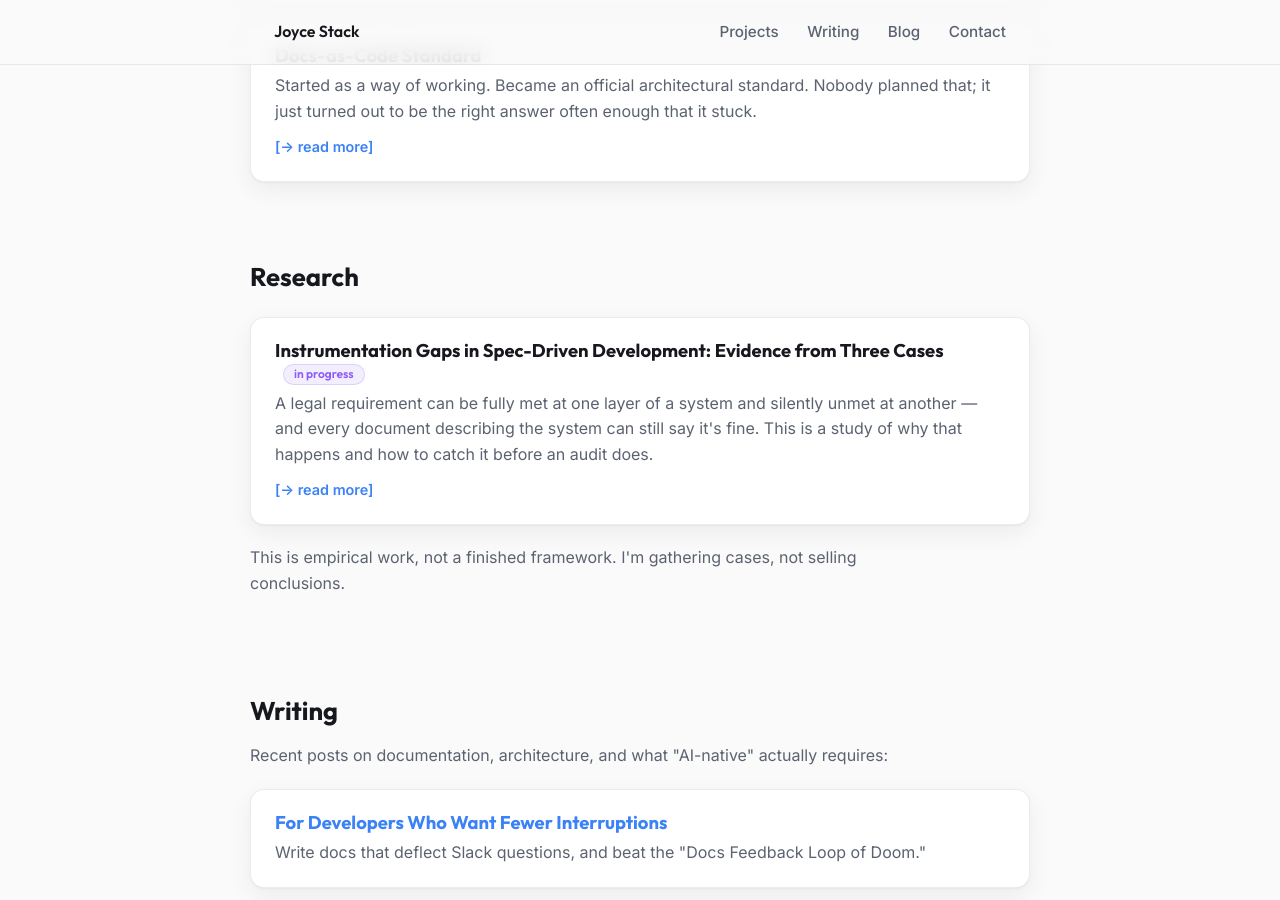
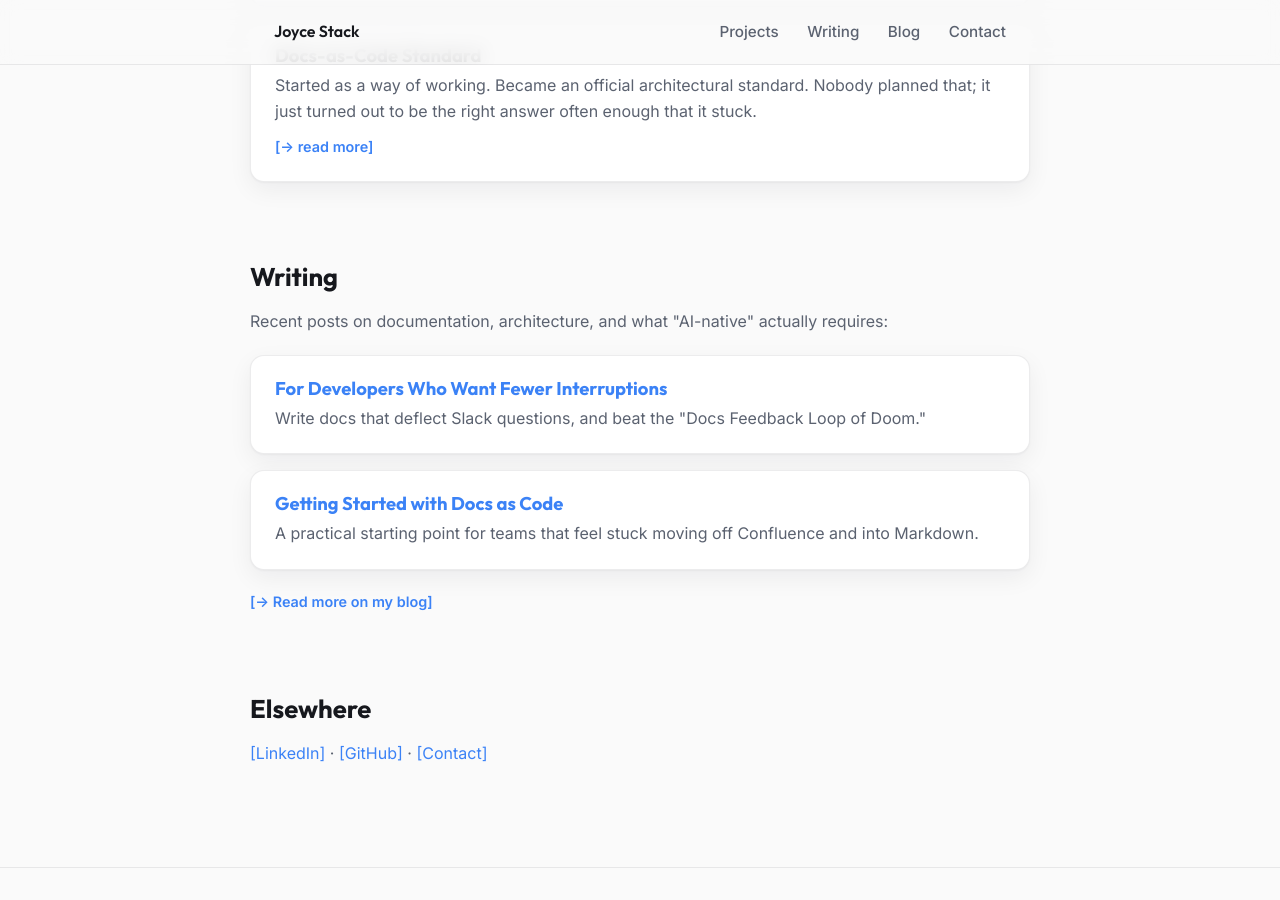
Before and after one commit to JoyceMarieStack/joycemariestack.github.io, a Jekyll site: the page built from index.md, in a window 1280 px wide and 900 px high, scrolled down 1896 px. Built offline with Jekyll 4.4.1, drawn with Linux system fonts in a browser that asks for light colours.

Commit message:
Update index.md

```diff
--- a/index.md
+++ b/index.md
@@ -58,18 +58,6 @@ title: Welcome
   </div>
 </section>
 
-<section class="section wrap">
-  <h2 class="section-title">Research</h2>
-  <div class="card-grid">
-    <div class="card">
-      <h3>Instrumentation Gaps in Spec-Driven Development: Evidence from Three Cases <span class="tag-inprogress">in progress</span></h3>
-      <p>A legal requirement can be fully met at one layer of a system and silently unmet at another — and every document describing the system can still say it's fine. This is a study of why that happens and how to catch it before an audit does.</p>
-      <a class="read-more" href="#" title="Add the link once this is published">[→ read more]</a>
-    </div>
-  </div>
-  <p class="section-intro" style="margin-top: 20px;">This is empirical work, not a finished framework. I'm gathering cases, not selling conclusions.</p>
-</section>
-
 <section class="section wrap" id="writing">
   <h2 class="section-title">Writing</h2>
   <p class="section-intro">Recent posts on documentation, architecture, and what "AI-native" actually requires:</p>
```
